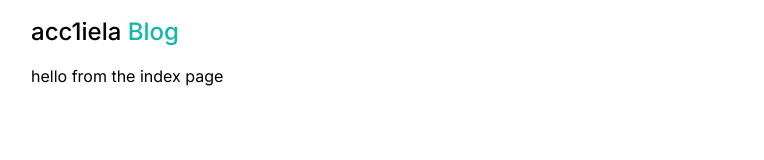
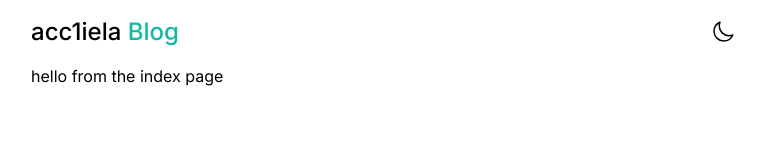
Before and after one commit to acc1iela/blog, a Next.js app: page / in a window 1280 px wide. Shown: the top 160 px of the page, without its empty margins (257-1021 px from the left). Built offline with nearby package versions, Linux system fonts and the light colour scheme.

Commit message:
update: ThemeButton追加

```diff
--- a/app/components/Navbar.tsx
+++ b/app/components/Navbar.tsx
@@ -1,4 +1,5 @@
 import Link from 'next/link';
+import Themebutton from './ThemeButton';
 
 export default function Navbar() {
   return (
@@ -10,6 +11,8 @@
               acc1iela <span className="text-teal-500">Blog</span>
             </h1>
           </Link>
+
+          <Themebutton />
         </div>
       </div>
     </div>
--- /dev/null
+++ b/app/components/ThemeButton.tsx
@@ -0,0 +1,42 @@
+'use client';
+
+import { useTheme } from 'next-themes';
+
+export default function Themebutton() {
+  const { setTheme, resolvedTheme } = useTheme();
+  return (
+    <button>
+      {resolvedTheme === 'dark' ? (
+        <svg
+          xmlns="http://www.w3.org/2000/svg"
+          fill="none"
+          viewBox="0 0 24 24"
+          strokeWidth={1.5}
+          stroke="currentColor"
+          className="w-6 h-6"
+        >
+          <path
+            strokeLinecap="round"
+            strokeLinejoin="round"
+            d="M12 3v2.25m6.364.386l-1.591 1.591M21 12h-2.25m-.386 6.364l-1.591-1.591M12 18.75V21m-4.773-4.227l-1.591 1.591M5.25 12H3m4.227-4.773L5.636 5.636M15.75 12a3.75 3.75 0 11-7.5 0 3.75 3.75 0 017.5 0z"
+          />
+        </svg>
+      ) : (
+        <svg
+          xmlns="http://www.w3.org/2000/svg"
+          fill="none"
+          viewBox="0 0 24 24"
+          strokeWidth={1.5}
+          stroke="currentColor"
+          className="w-6 h-6"
+        >
+          <path
+            strokeLinecap="round"
+            strokeLinejoin="round"
+            d="M21.752 15.002A9.718 9.718 0 0118 15.75c-5.385 0-9.75-4.365-9.75-9.75 0-1.33.266-2.597.748-3.752A9.753 9.753 0 003 11.25C3 16.635 7.365 21 12.75 21a9.753 9.753 0 009.002-5.998z"
+          />
+        </svg>
+      )}
+    </button>
+  );
+}
```
